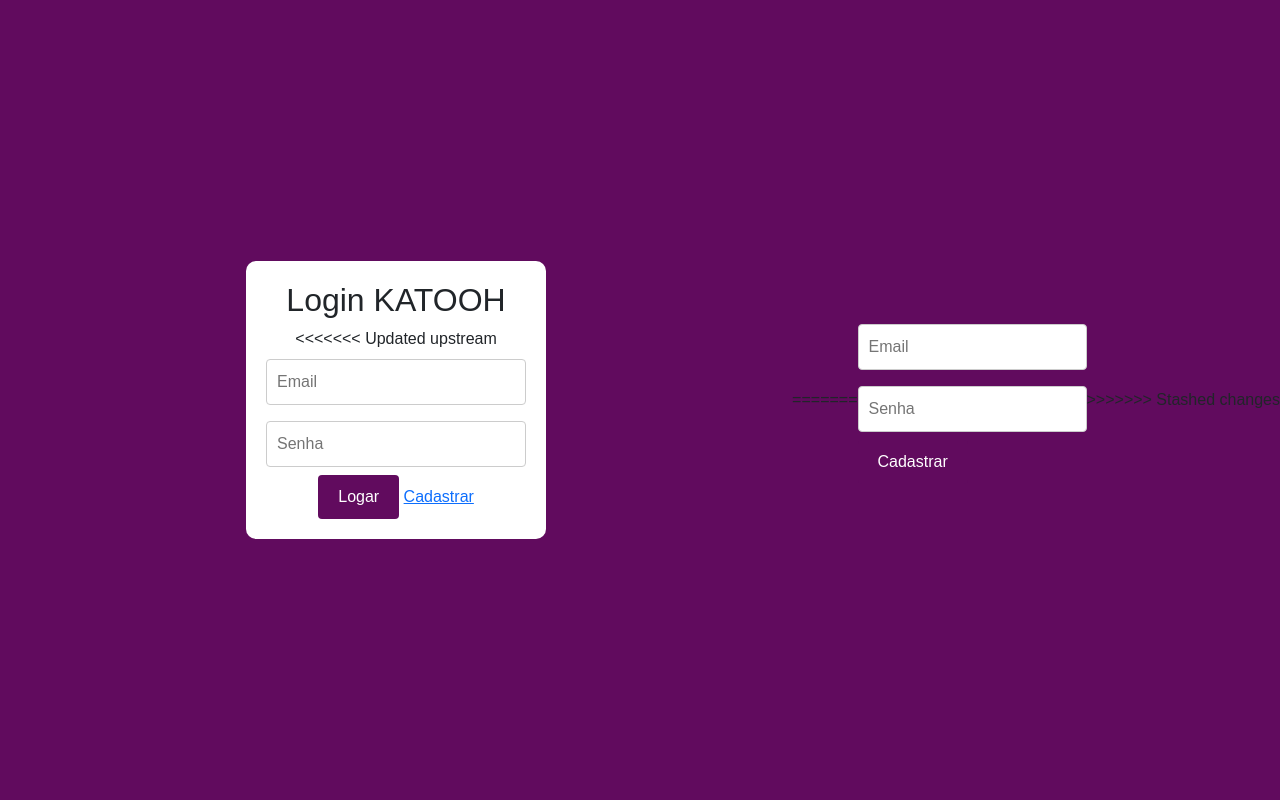
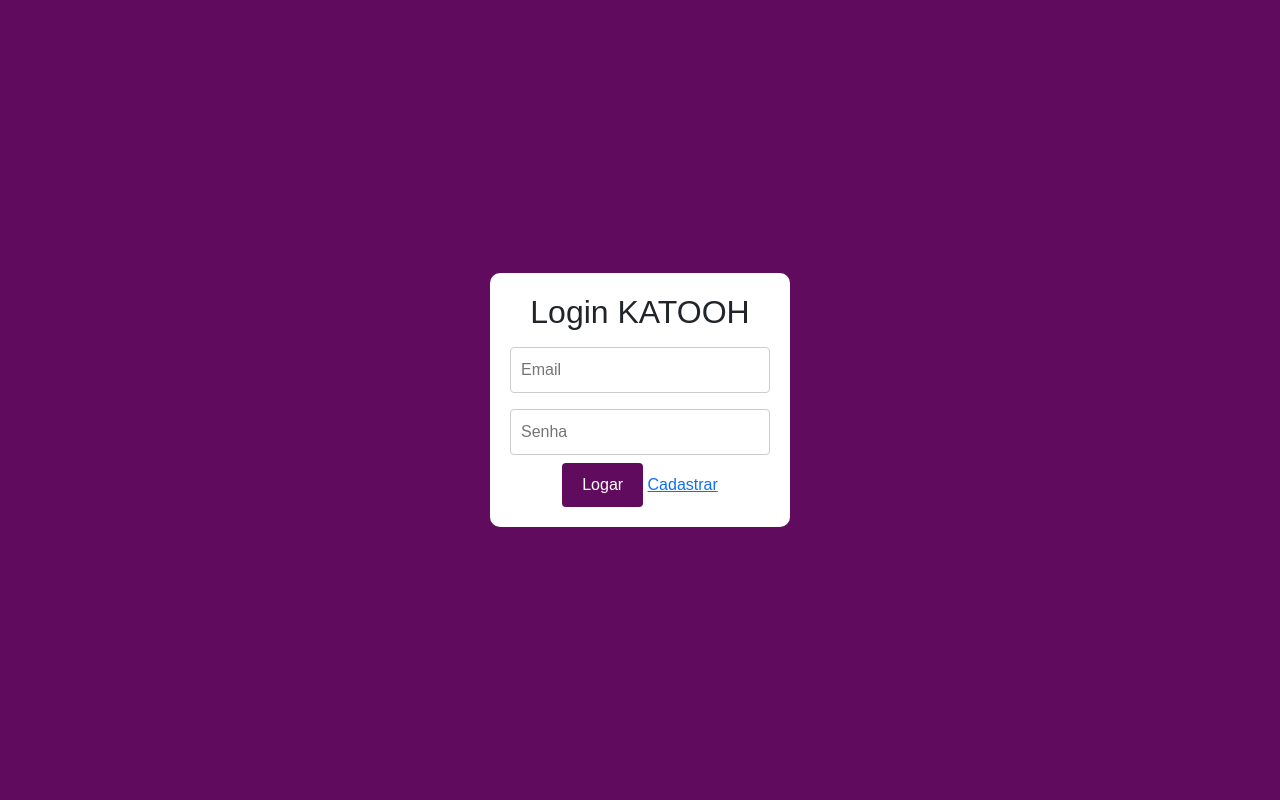
Before and after one commit to dbernardos/KATOOH, a PHP site: page /telaLogin.php in a window 1280 px wide. Run offline with PHP 8.4, Linux system fonts and the light colour scheme.

Commit message:
titulo login

```diff
--- a/src/view/telaLogin.php
+++ b/src/view/telaLogin.php
@@ -45,8 +45,6 @@
 <body>
     <div class="container">
         <h2>Login KATOOH</h2>
-<<<<<<< Updated upstream
-
             <form action="#">
                 <input type="text" id="email" name="email" placeholder="Email" required><br>
                 <input type="password" id="senha" name="senha" placeholder="Senha" required><br>
@@ -57,13 +55,3 @@
 </body>
 <script src="https://cdn.jsdelivr.net/npm/bootstrap@5.3.3/dist/js/bootstrap.bundle.min.js" integrity="sha384-YvpcrYf0tY3lHB60NNkmXc5s9fDVZLESaAA55NDzOxhy9GkcIdslK1eN7N6jIeHz" crossorigin="anonymous"></script>
 </html>
-=======
-        <form action="#">
-            <input type="email" id="email" name="email" placeholder="Email" required><br>
-            <input type="password" id="senha" name="senha" placeholder="Senha" required><br>
-            <input type="submit" value="Cadastrar">
-        </form>
-    </div>
-    </body>
-</html>
->>>>>>> Stashed changes
```
